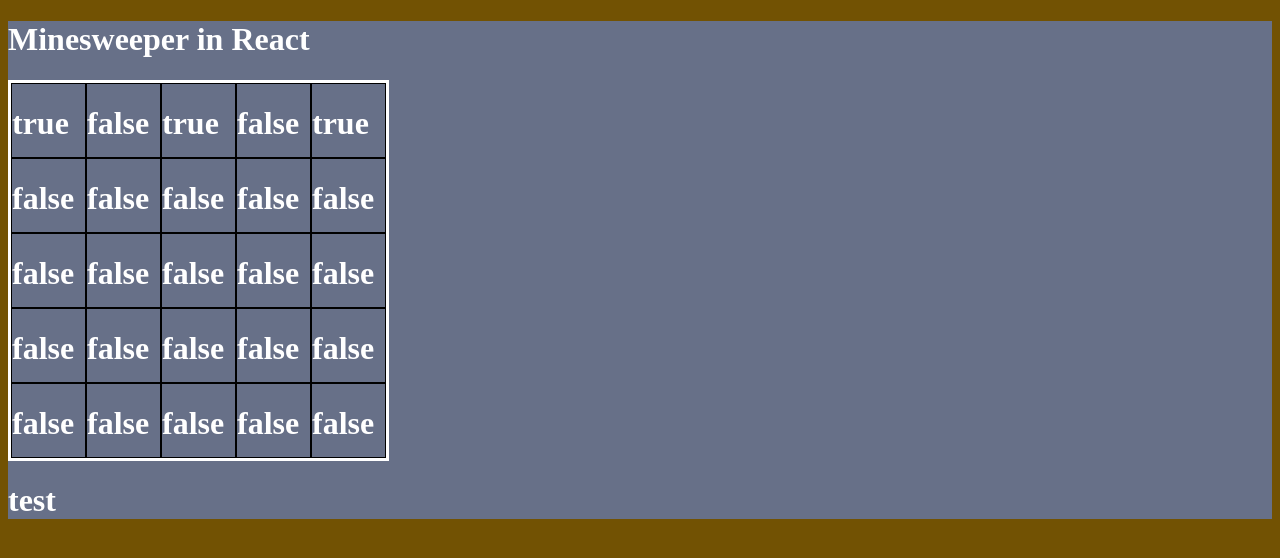
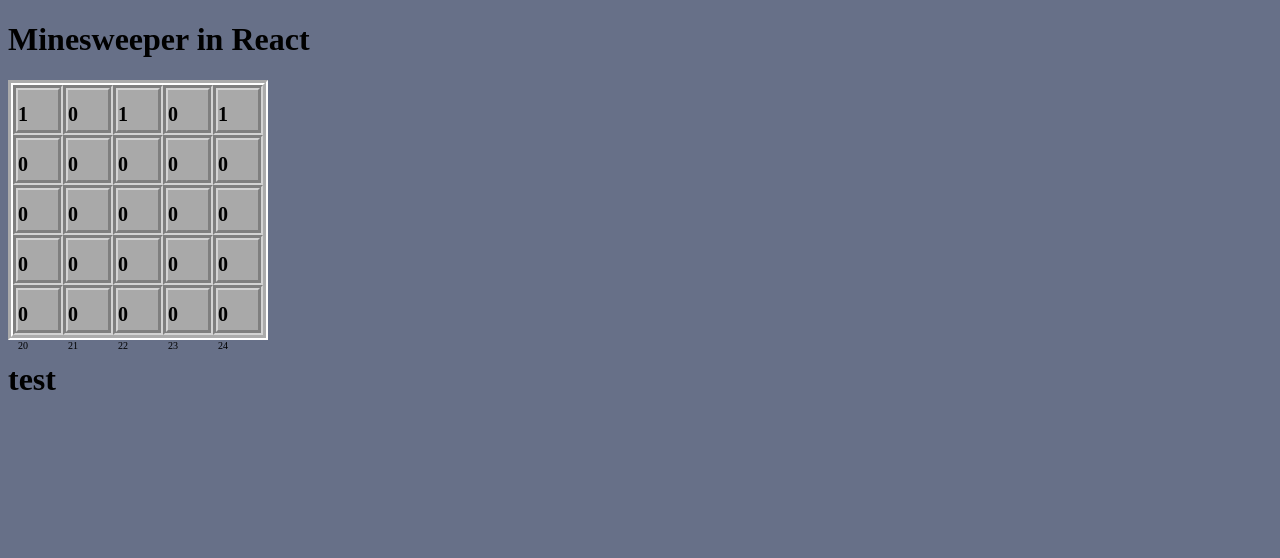
Before and after one commit to joepritch/minesweeperJSX, a React app: page /#/ in a window 1280 px wide. Shown: the top 558 px of the page. Built offline with nearby package versions, Linux system fonts and the light colour scheme; the HTML template or start-up script is replaced by a standard one; a web font is replaced by a local one.

Commit message:
lint and fix all present errors

```diff
--- a/src/components/App.jsx
+++ b/src/components/App.jsx
@@ -1,24 +1,24 @@
 import React from 'react';
 import Header from './Header';
-import Gameboard from './Gameboard'
+import Gameboard from './Gameboard';
 import { Switch, Route } from 'react-router-dom';
 
+function randColor(){
+  var colorNumber = Math.floor(100000 + Math.random()*900000);
+  var color = '#'+colorNumber.toString();
+  return color;
+}
+
 function App(){
-
-  function randColor(){
-    var colorNumber = Math.floor(100000 + Math.random()*900000);
-    var color = '#'+colorNumber.toString();
-    return color;
-  }
 
   return (
     <div>
       <link href="https://fonts.googleapis.com/css?family=Dokdo" rel="stylesheet"/>
       <style global jsx>{`
-        *{
+        body{
           background-color: ${randColor()};
         }
-        *:hover{
+        body:hover{
           background-color: ${randColor()};
           color: white;
         }
--- a/src/components/Cell.jsx
+++ b/src/components/Cell.jsx
@@ -1,7 +1,7 @@
 import React from 'react';
+import PropTypes from 'prop-types';
 
 function Cell(props){
-  console.log(props.id);
 
 
   return(
@@ -9,17 +9,29 @@ function Cell(props){
       <style jsx>{`
       .cell{
         grid-area: ('cell'+(${props.id}+1));
-        width:75px;
-        height:75px;
-        border:solid 1px black;
+        width:50px;
+        height:50px;
+        border:groove 5px lightgrey;
         box-sizing:border-box;
+        background-color:darkgrey;
+        font-size:10px;
+      }
+      .cell:hover{
+        background-color:lightgrey;
+        border:solid 1px darkgrey;
       }
     `}</style>
       <div className="cell">
         <h1>{props.mine}</h1>
-        <p>{props.key}</p>
+        <p>{props.id}</p>
       </div>
     </div>
   );
 }
+
+Cell.propTypes = {
+  mine: PropTypes.number.isRequired,
+  id: PropTypes.number.isRequired
+};
+
 export default Cell;
--- a/src/components/Gameboard.jsx
+++ b/src/components/Gameboard.jsx
@@ -1,84 +1,83 @@
 import React from 'react';
-import { Link } from 'react-router-dom';
-import Cell from './Cell'
+import Cell from './Cell';
 
 const cells = [
   {
-    mine: 'true'
+    mine: 1
   },
   {
-    mine: 'false'
+    mine: 0
   },
   {
-    mine: 'true'
+    mine: 1
   },
   {
-    mine: 'false'
+    mine: 0
   },
   {
-    mine: 'true'
+    mine: 1
   },
   {
-    mine: 'false'
+    mine: 0
   },
   {
-    mine: 'false'
+    mine: 0
   },
   {
-    mine: 'false'
+    mine: 0
   },
   {
-    mine: 'false'
+    mine: 0
   },
   {
-    mine: 'false'
+    mine: 0
   },
   {
-    mine: 'false'
+    mine: 0
   },
   {
-    mine: 'false'
+    mine: 0
   },
   {
-    mine: 'false'
+    mine: 0
   },
   {
-    mine: 'false'
+    mine: 0
   },
   {
-    mine: 'false'
+    mine: 0
   },
   {
-    mine: 'false'
+    mine: 0
   },
   {
-    mine: 'false'
+    mine: 0
   },
   {
-    mine: 'false'
+    mine: 0
   },
   {
-    mine: 'false'
+    mine: 0
   },
   {
-    mine: 'false'
+    mine: 0
   },
   {
-    mine: 'false'
+    mine: 0
   },
   {
-    mine: 'false'
+    mine: 0
   },
   {
-    mine: 'false'
+    mine: 0
   },
   {
-    mine: 'false'
+    mine: 0
   },
   {
-    mine: 'false'
+    mine: 0
   }
-]
+];
 
 function Gameboard(){
 
@@ -87,14 +86,14 @@ function Gameboard(){
       <style jsx>{`
       .minefield{
         display: grid;
-        width:375px;
+        width:250px;
         grid-template-areas:
         "cell1 cell2 cell3 cell4 cell5"
         "cell6 cell7 cell8 cell9 cell10"
         "cell11 cell12 cell13 cell14 cell15"
         "cell16 cell17 cell18 cell19 cell20"
         "cell21 cell22 cell23 cell24 cell25";
-        border: solid 3px white;
+        border: groove 5px white;
       }
     `}</style>
       <div className="minefield">
@@ -106,7 +105,7 @@ function Gameboard(){
       </div>
       <h1>test</h1>
     </div>
-  )
+  );
 }
 
 
--- a/src/components/Header.jsx
+++ b/src/components/Header.jsx
@@ -1,5 +1,4 @@
 import React from 'react';
-import { Link } from 'react-router-dom';
 
 function Header(){
   return (
--- a/src/index.jsx
+++ b/src/index.jsx
@@ -8,7 +8,7 @@ const render = (Component) => {
   ReactDOM.render(
     <AppContainer>
       <HashRouter>
-      <Component/>
+        <Component/>
       </HashRouter>
     </AppContainer>,
     document.getElementById('react-app-root')
```
